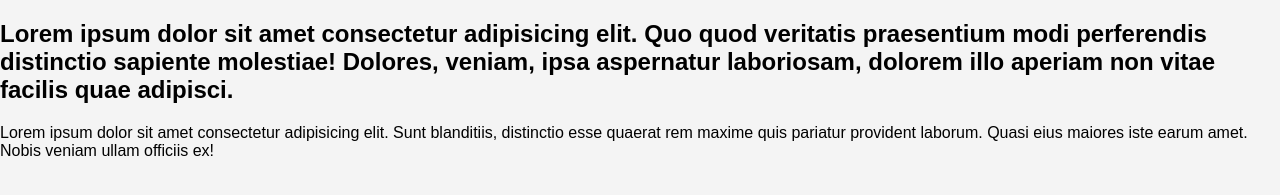
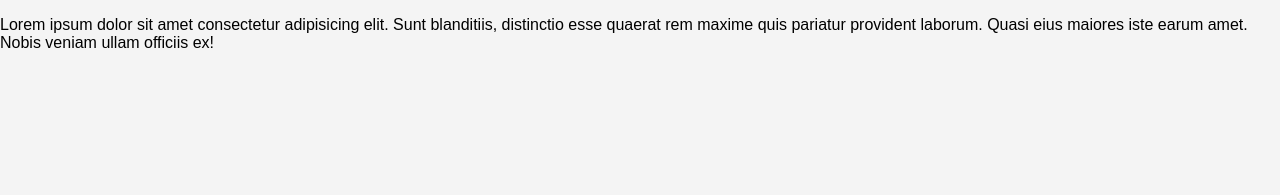
Before and after one commit to SamuelCba/UE-PATUJU, a plain HTML site: page index.html in a window 1280 px wide. Shown: the part 81-276 px from the top of the page. Drawn offline with Linux system fonts and the light colour scheme.

Commit message:
add: Styles

```diff
--- a/index.html
+++ b/index.html
@@ -39,9 +39,7 @@
         });
     </script>
     <div>
-        <h2>
-            Lorem ipsum dolor sit amet consectetur adipisicing elit. Quo quod veritatis praesentium modi perferendis distinctio sapiente molestiae! Dolores, veniam, ipsa aspernatur laboriosam, dolorem illo aperiam non vitae facilis quae adipisci.
-        </h2>
+
         <p>Lorem ipsum dolor sit amet consectetur adipisicing elit. Sunt blanditiis, distinctio esse quaerat rem maxime quis pariatur provident laborum. Quasi eius maiores iste earum amet. Nobis veniam ullam officiis ex!</p>
 
     </div>
```
